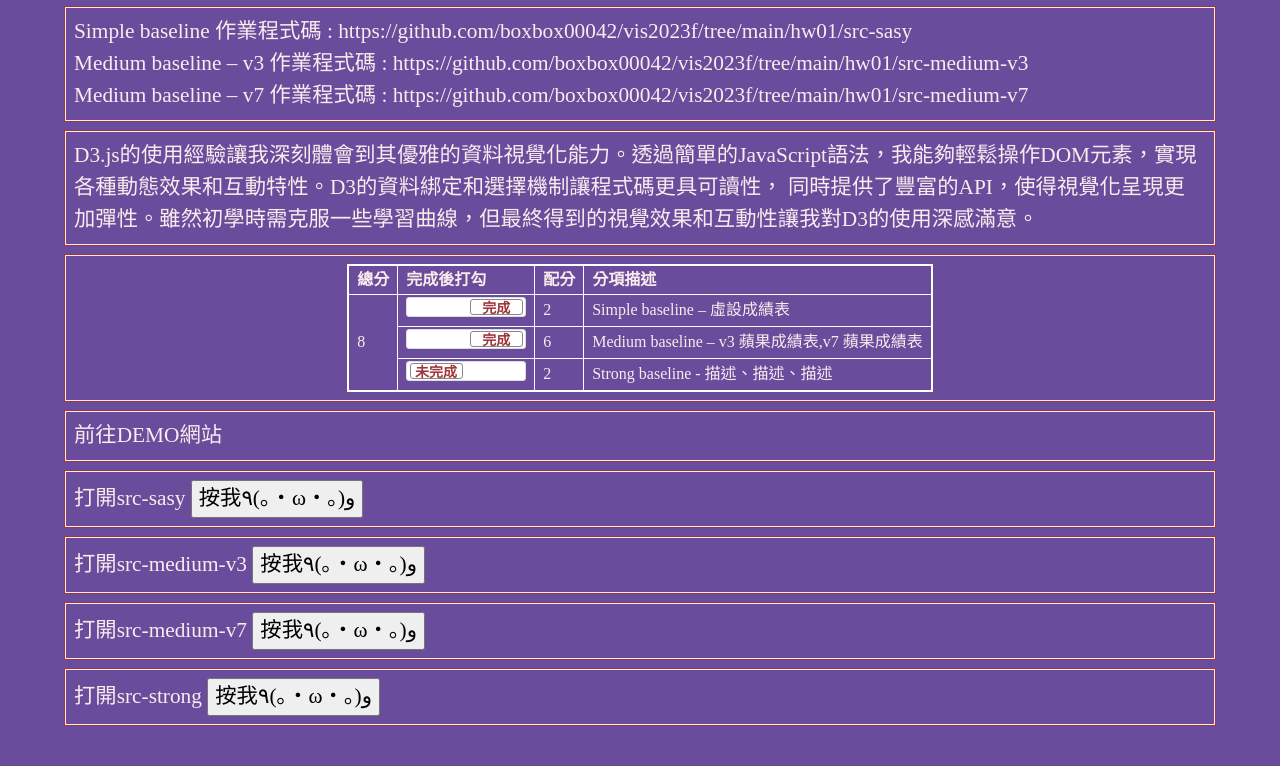
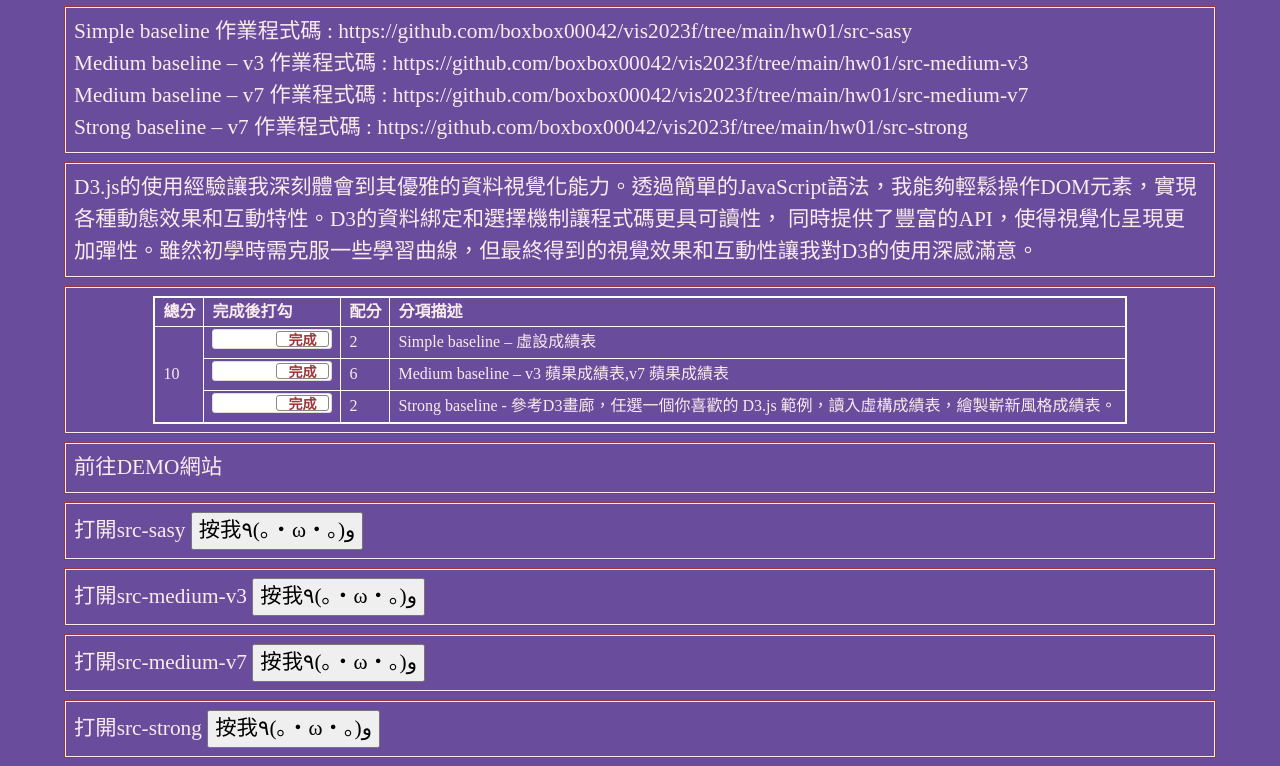
Before and after one commit to boxbox00042/vis2023f, a plain HTML site: page hw01/index.html in a window 1280 px wide. Shown: the part 86-852 px from the top of the page. Before the commit the page ends 820 px from the top, so only its background shows below. Drawn offline with nearby package versions, Linux system fonts and the light colour scheme.

Commit message:
111598050

```diff
--- a/hw01/index.html
+++ b/hw01/index.html
@@ -181,6 +181,7 @@
       Simple baseline 作業程式碼 : https://github.com/boxbox00042/vis2023f/tree/main/hw01/src-sasy <br>
       Medium baseline – v3 作業程式碼 : https://github.com/boxbox00042/vis2023f/tree/main/hw01/src-medium-v3 <br>
       Medium baseline – v7 作業程式碼 : https://github.com/boxbox00042/vis2023f/tree/main/hw01/src-medium-v7 <br>
+      Strong baseline – v7 作業程式碼 : https://github.com/boxbox00042/vis2023f/tree/main/hw01/src-strong <br>
     </div>
   </div>
 
@@ -214,9 +215,9 @@
           <td>Medium baseline – v3 蘋果成績表,v7 蘋果成績表 </td>
         </tr>
         <tr>
-          <td><input type="checkbox" class="flipswitch" id="myCheckbox3" ></td>
+          <td><input type="checkbox" class="flipswitch" id="myCheckbox3" checked ></td>
           <td id='m3'>2</td>
-          <td>Strong baseline - 描述、描述、描述 </td>
+          <td>Strong baseline - 參考D3畫廊，任選一個你喜歡的 D3.js 範例，讀入虛構成績表，繪製嶄新風格成績表。 </td>
         </tr>
       </table>
     </div>
```
